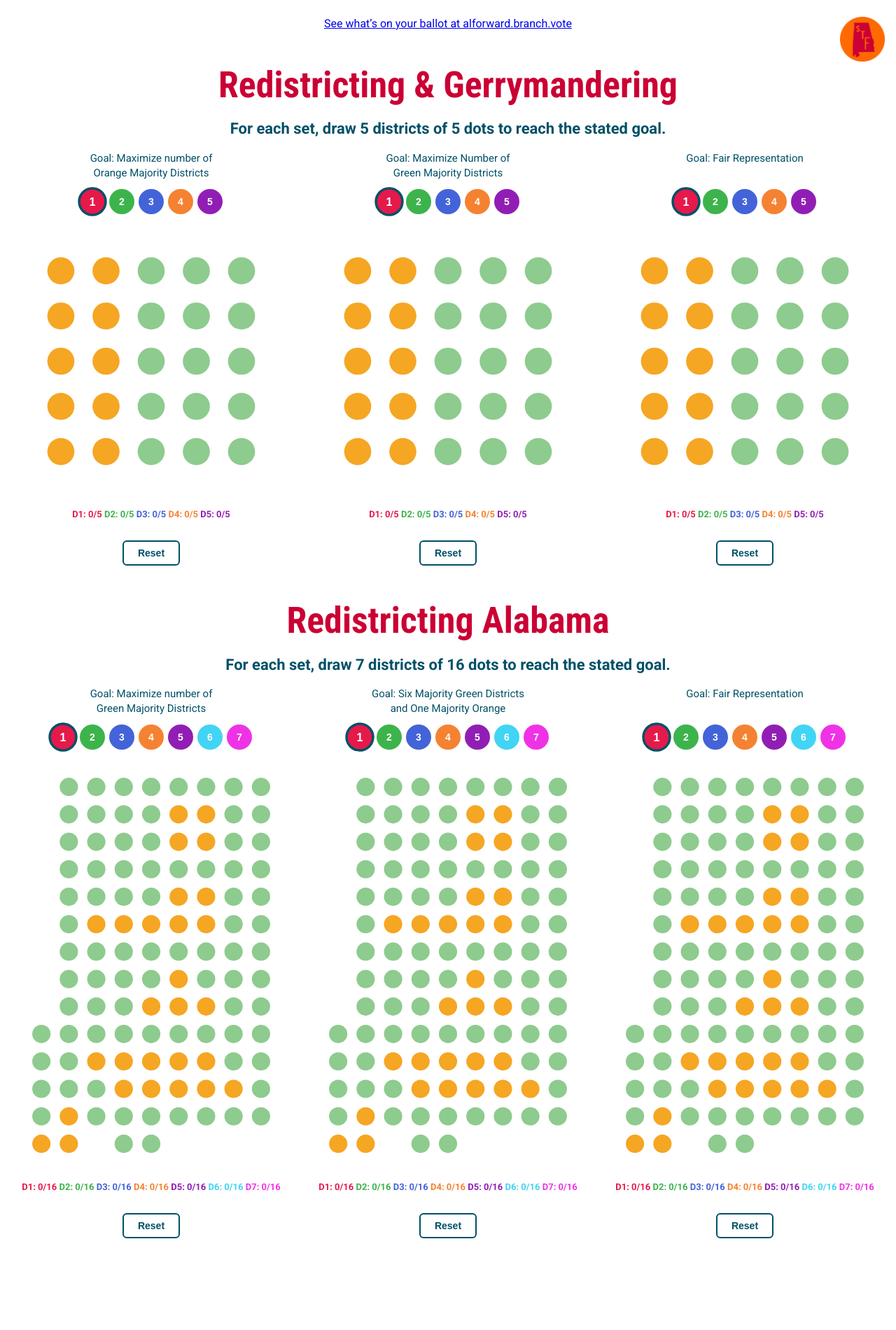
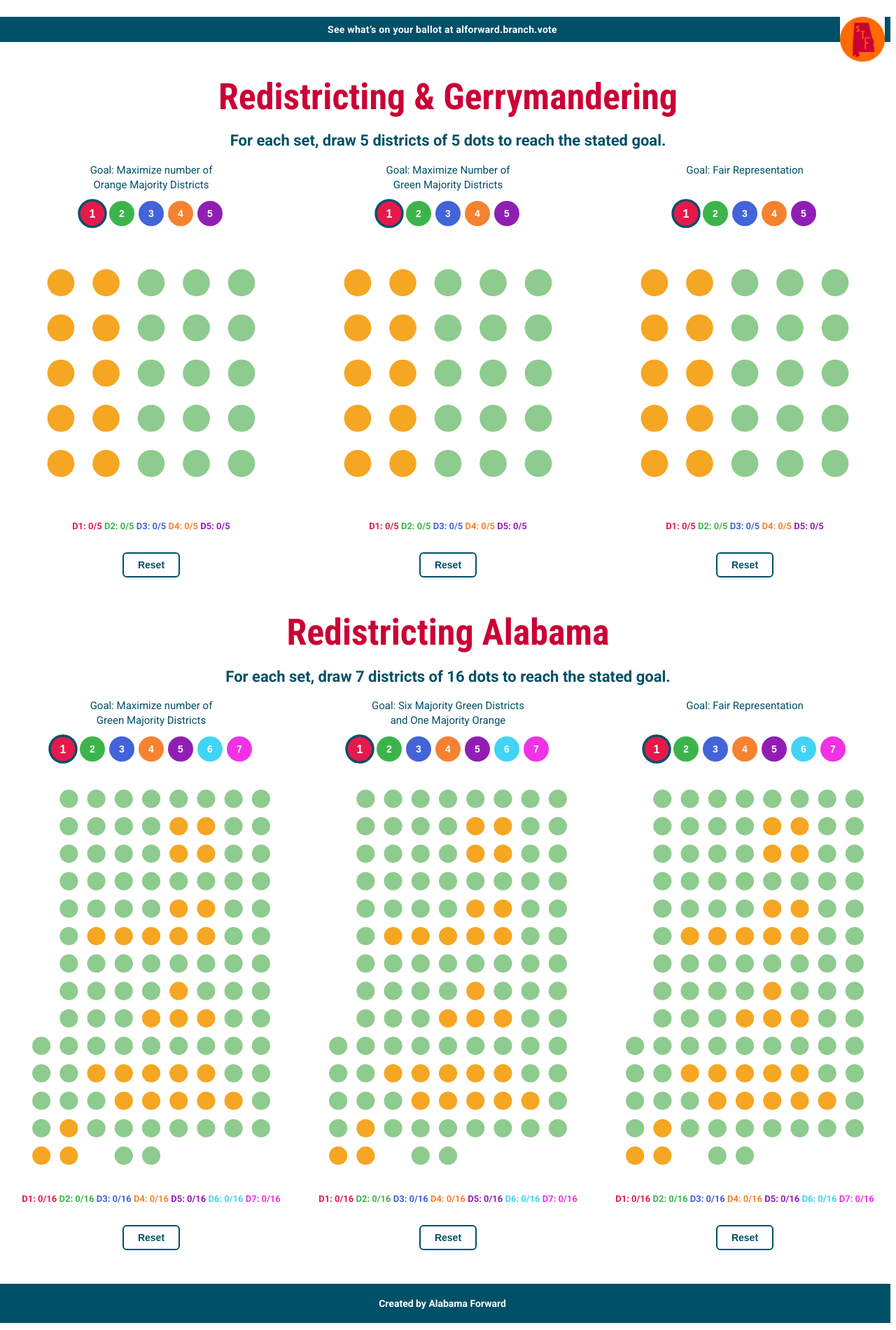
Before and after one commit to alfdatateam/redistricting_game, a website built with Vite: page index.html in a window 1280 px wide. Shown: the whole page at 70% size. Before the commit the page ends 1793 px from the top, so only its background shows below. Built offline with nearby package versions, Linux system fonts and the light colour scheme.

Commit message:
add: styling for banners

```diff
--- a/src/main.ts
+++ b/src/main.ts
@@ -67,3 +67,9 @@ for (const level of SECTION2_LEVELS) {
 }
 
 app.appendChild(section2);
+
+// --- Footer ---
+const footer = document.createElement('footer');
+footer.className = 'site-footer';
+footer.textContent = 'Created by Alabama Forward';
+app.appendChild(footer);
--- a/src/style.css
+++ b/src/style.css
@@ -25,6 +25,36 @@ body {
   align-items: center;
   gap: 48px;
   position: relative;
+}
+
+/* Top banner */
+.top-banner {
+  width: 100vw;
+  margin-left: calc(-50vw + 50%);
+  padding: 10px 16px;
+  background: #005067;
+  color: #fff;
+  text-align: center;
+  font-weight: 700;
+  font-size: 14px;
+  text-decoration: none;
+  letter-spacing: 0.02em;
+}
+
+.top-banner:hover {
+  background: #003d4f;
+}
+
+/* Footer */
+.site-footer {
+  width: 100vw;
+  margin-left: calc(-50vw + 50%);
+  padding: 20px 16px;
+  background: #005067;
+  color: #fff;
+  text-align: center;
+  font-weight: 700;
+  font-size: 14px;
 }
 
 /* STF Logo */
```
